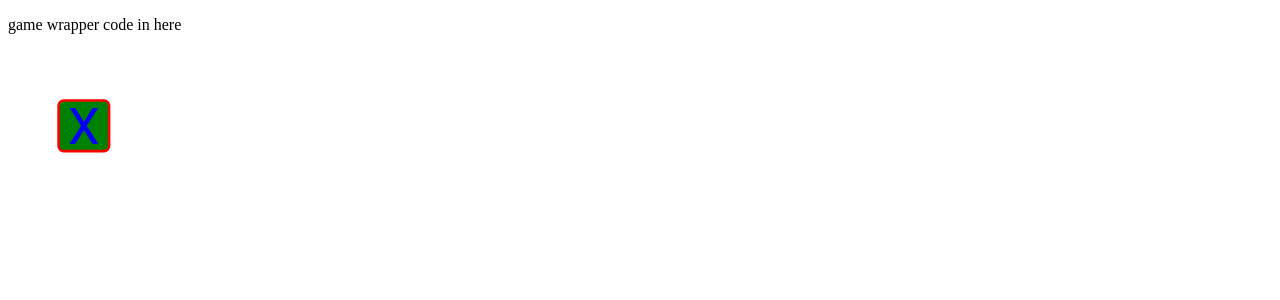
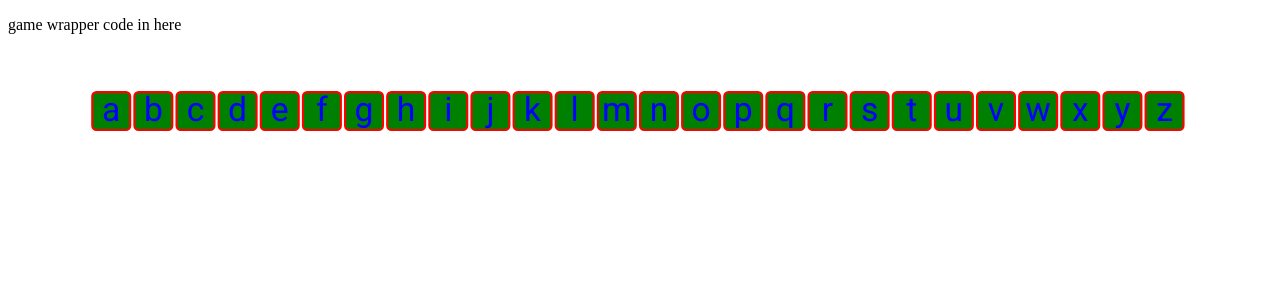
Before and after one commit to rnphilp/fuzzy-goggles, a React (Create React App) app: page / in a window 1280 px wide. Both pictures are taken after a click on the button 287 px from the left and 166 px from the top of the page. Shown: the top 300 px of the page. Built offline with nearby package versions, Linux system fonts and the light colour scheme.

Commit message:
render a word

```diff
--- a/src/components/cell/index.jsx
+++ b/src/components/cell/index.jsx
@@ -1,8 +1,6 @@
 /** @jsxImportSource @emotion/react */
 
 import PT from 'prop-types';
-
-const cellSize = 10;
 
 const rectStyles = {
   stroke: 'red',
@@ -12,10 +10,10 @@ const rectStyles = {
 
 const textStyles = {
   fill: 'blue',
-  font: `10px roboto`,
+  font: `8px roboto`,
 };
 
-function Cell({ x, y, value }) {
+function Cell({ x, y, value, cellSize }) {
   return (
     <>
       <rect
@@ -28,7 +26,7 @@ function Cell({ x, y, value }) {
       />
       <text
         x={x + cellSize / 2}
-        y={y + 0.85 * cellSize}
+        y={y + 0.75 * cellSize}
         textAnchor="middle"
         css={textStyles}
       >
@@ -40,12 +38,14 @@ function Cell({ x, y, value }) {
 
 Cell.defaultProps = {
   value: '',
+  cellSize: 10,
 };
 
 Cell.propTypes = {
   x: PT.number.isRequired,
   y: PT.number.isRequired,
   value: PT.string,
+  cellSize: PT.number,
 };
 
 export default Cell;
--- a/src/routes/games/word-lock/word-grid/index.jsx
+++ b/src/routes/games/word-lock/word-grid/index.jsx
@@ -1,12 +1,24 @@
 import Cell from '../../../../components/cell';
 
+const layoutWord = (word, cellSize, gap) => {
+  const spacing = cellSize + gap;
+  return word.split('').map((letter, i) => {
+    return (
+      <Cell
+        x={10 + (i + 1) * spacing}
+        y={10}
+        value={letter}
+        cellSize={cellSize}
+        key={letter}
+      />
+    );
+  });
+};
+
 function WordGrid() {
-  const cellVal = 'X';
-  return (
-    <svg viewBox="0 0 250 250">
-      <Cell x={10} y={10} value={cellVal} />
-    </svg>
-  );
+  const word = 'abcdefghijklmnopqrstuvwxyz';
+  const cells = layoutWord(word, 9, 1);
+  return <svg viewBox="0 0 300 300">{cells}</svg>;
 }
 
 export default WordGrid;
```
